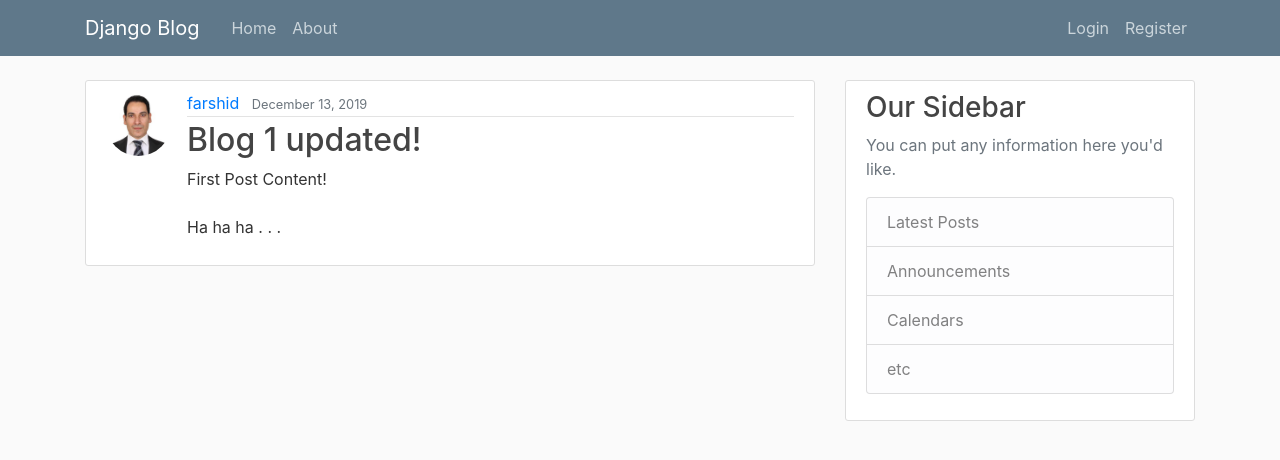
After one commit to farshidfarnia/SmallTwitter, a Django app: page /post/1/ in a window 1280 px wide. The commit adds this page. Shown: the top 460 px of the page. Run offline with Django 3.2, Linux system fonts and the light colour scheme; data comes from the database, SQL or seed files in the repository; both versions use the stored data as it was after the commit; some libraries are stand-ins or nearby versions.

Commit message:
Post Crud and Pagination

```diff
--- a/blog/models.py
+++ b/blog/models.py
@@ -1,6 +1,7 @@
 from django.db import models
 from django.utils import timezone
 from django.contrib.auth.models import User
+from django.urls import reverse
 
 class Post(models.Model):
 	title = models.CharField(max_length=100)
@@ -10,3 +11,7 @@ class Post(models.Model):
 
     # def __str__(self):
     #     return self.title
+
+
+	def get_absolute_url(self):
+		return reverse('post-detail', kwargs={'pk': self.pk})
--- a/blog/templates/blog/base.html
+++ b/blog/templates/blog/base.html
@@ -34,6 +34,7 @@
             <!-- Navbar Right Side -->
             <div class="navbar-nav">
               {% if user.is_authenticated %}
+                <a class="nav-item nav-link" href="{% url 'post-create' %}">New Post</a>
                 <a class="nav-item nav-link" href="{% url 'profile' %}">Profile</a>
                 <a class="nav-item nav-link" href="{% url 'logout' %}">Logout</a>
               {% else %}
--- a/blog/templates/blog/home.html
+++ b/blog/templates/blog/home.html
@@ -8,7 +8,7 @@
               <a class="mr-2" href="#">{{ post.author }}</a>
               <small class="text-muted">{{ post.date_posted |date:"F d,Y" }}</small>
             </div>
-            <h2><a class="article-title" href="#">{{ post.title }}</a></h2>
+            <h2><a class="article-title" href="{% url 'post-detail' post.id %}">{{ post.title }}</a></h2>
             <p class="article-content">{{ post.content }}</p>
           </div>
         </article>
--- /dev/null
+++ b/blog/templates/blog/post_detail.html
@@ -0,0 +1,20 @@
+{% extends "blog/base.html" %}
+{% block content %}
+  <article class="media content-section">
+    <img class="rounded-circle article-img" src="{{ object.author.profile.image.url }}">
+    <div class="media-body">
+      <div class="article-metadata">
+        <a class="mr-2" href="#">{{ object.author }}</a>
+        <small class="text-muted">{{ object.date_posted|date:"F d, Y" }}</small>
+        {% if object.author == user %}
+          <div>
+            <a class="btn btn-secondary btn-sm mt-1 mb-1" href="{% url 'post-update' object.id %}">Update</a>
+            <a class="btn btn-danger btn-sm mt-1 mb-1" href="{% url 'post-delete' object.id %}">Delete</a>
+          </div>
+        {% endif %}
+      </div>
+      <h2 class="article-title">{{ object.title }}</h2>
+      <p class="article-content">{{ object.content }}</p>
+    </div>
+  </article>
+{% endblock content %}
--- a/blog/urls.py
+++ b/blog/urls.py
@@ -1,8 +1,20 @@
 from django.urls import path
-from .views import PostListView
+from .views import (
+    PostListView,
+    PostDetailView,
+    PostCreateView,
+    PostUpdateView,
+    PostDeleteView
+)
 from . import views
 
+
 urlpatterns = [
-    path('', views.home, name='blog-home'),
+    path('', PostListView.as_view(), name='blog-home'),
+    path('post/<int:pk>/', PostDetailView.as_view(), name='post-detail'),
+    path('post/new/', PostCreateView.as_view(), name='post-create'),
+    path('post/<int:pk>/update/', PostUpdateView.as_view(), name='post-update'),
+    # path('post/<int:pk>/', PostUpdateView.as_view(), name='post-delete'),
+    path('post/<int:pk>/delete/', PostDeleteView.as_view(), name='post-delete'),
     path('about/', views.about, name='blog-about'),
 ]
--- a/blog/views.py
+++ b/blog/views.py
@@ -1,17 +1,69 @@
 from django.shortcuts import render
-from django.views.generic import ListView
+from django.contrib.auth.mixins import LoginRequiredMixin, UserPassesTestMixin
 from .models import Post
+from django.core.paginator import Paginator
+from django.views.generic import (
+    ListView,
+    DetailView,
+    CreateView,
+    UpdateView,
+    DeleteView
+)
 
 
 def home(request):
-	context = {
-		'posts': Post.objects.all()
-	}
-	return render(request, 'blog/home.html', context)
+    context = {
+        'posts': Post.objects.all()
+    }
+    return render(request, 'blog/home.html', context)
 
 
 class PostListView(ListView):
-	model = Post
+    model = Post
+    template_name = 'blog/home.html'  # <app>/<model>_<viewtype>.html
+    context_object_name = 'posts'
+    ordering = ['-date_posted']
+    paginate_by = 2
+
+
+class PostDetailView(DetailView):
+    model = Post
+
+
+class PostCreateView(LoginRequiredMixin, CreateView):
+    model = Post
+    fields = ['title', 'content']
+
+    def form_valid(self, form):
+        form.instance.author = self.request.user
+        return super().form_valid(form)
+
+
+class PostUpdateView(LoginRequiredMixin, UserPassesTestMixin, UpdateView):
+    model = Post
+    fields = ['title', 'content']
+
+    def form_valid(self, form):
+        form.instance.author = self.request.user
+        return super().form_valid(form)
+
+    def test_func(self):
+        post = self.get_object()
+        if self.request.user == post.author:
+            return True
+        return False
+
+
+class PostDeleteView(LoginRequiredMixin, UserPassesTestMixin, DeleteView):
+    model = Post
+    success_url = '/'
+
+    def test_func(self):
+        post = self.get_object()
+        if self.request.user == post.author:
+            return True
+        return False
+
 
 def about(request):
-	return render(request, 'blog/about.html', {'title': 'About'})
+    return render(request, 'blog/about.html', {'title': 'About'})
```
Also changed, not shown: blog/templates/blog/post_confirm_delete.html (added, +16 -0 lines), blog/templates/blog/post_form.html (added, +16 -0 lines), db.sqlite3.
